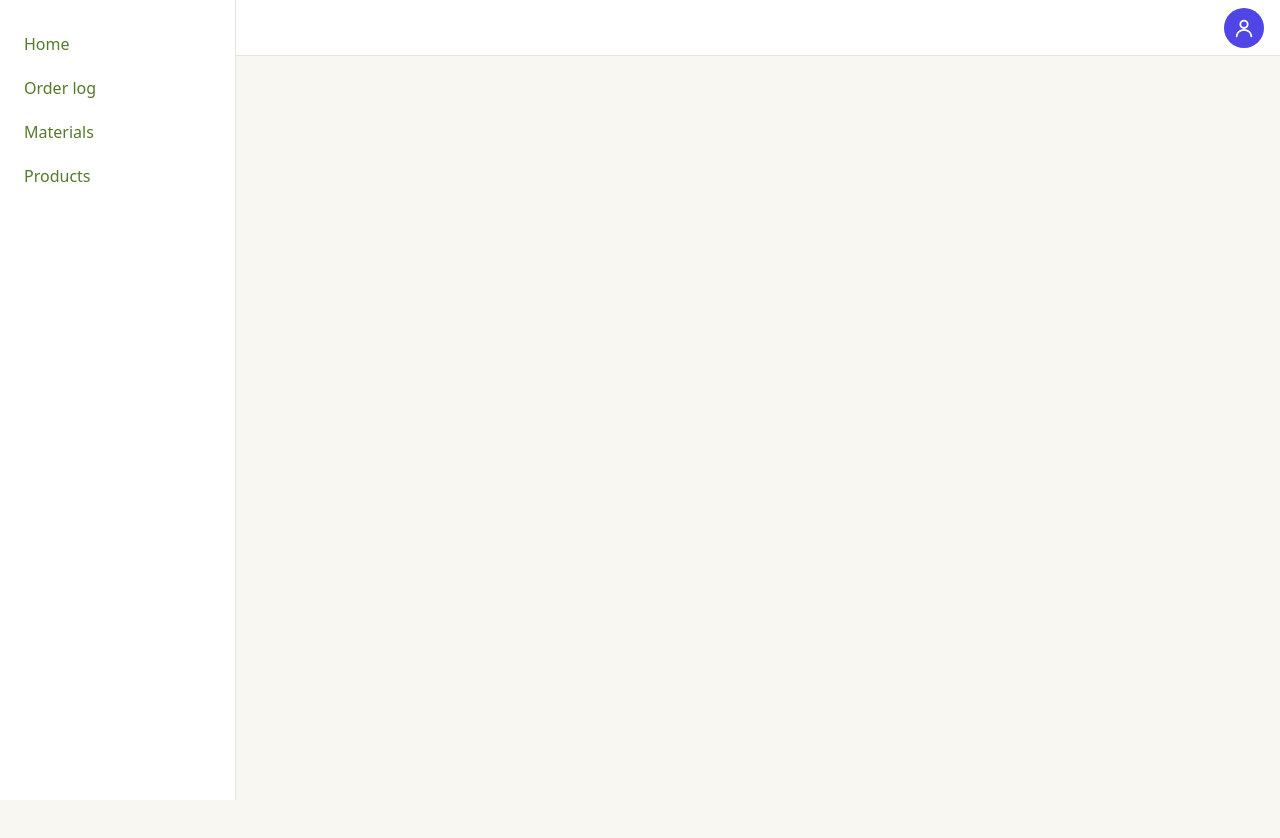
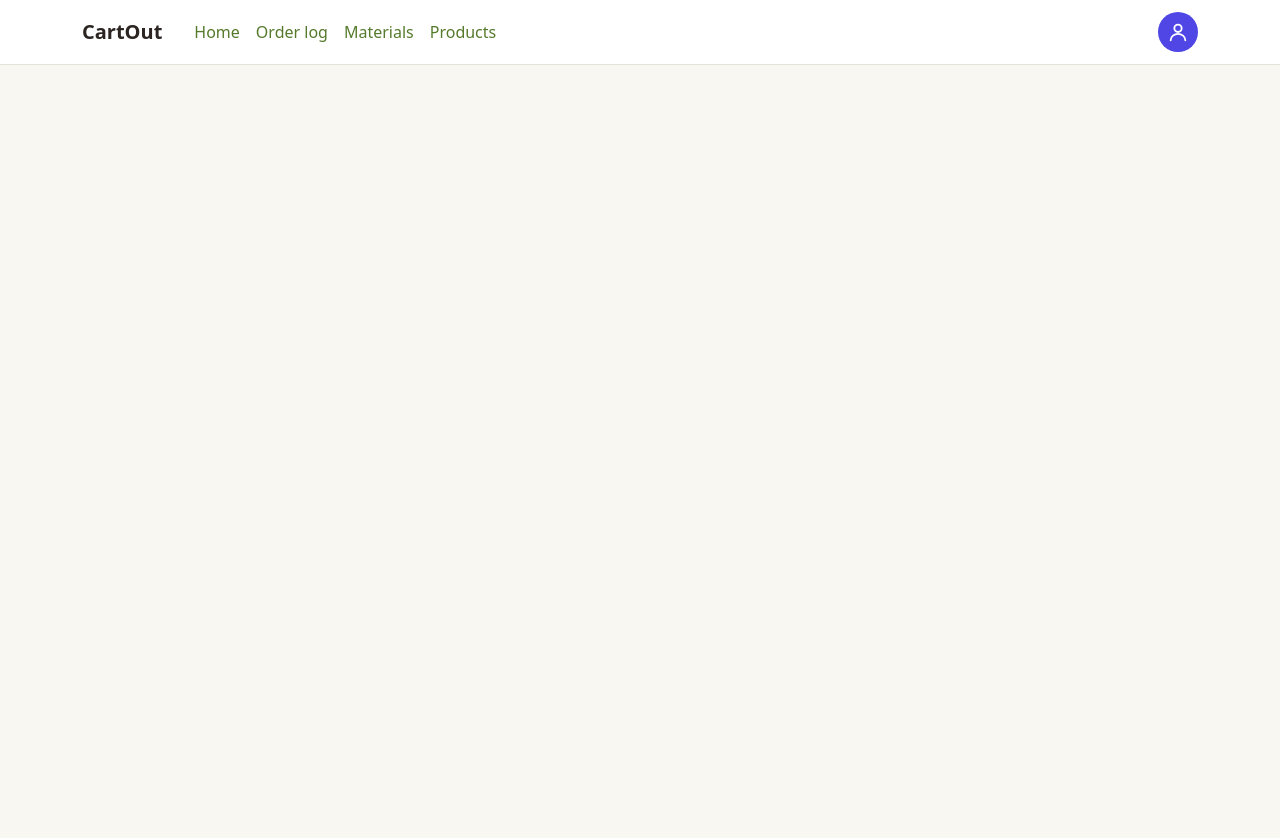
Before and after one commit to D3besh/WAD2_Project_CartOut, a Vue app in the folder client/: page / in a window 1280 px wide. Shown: the top 838 px of the page. Built offline with nearby package versions, Linux system fonts and the light colour scheme; no server answers.

Commit message:
hamburger

```diff
--- a/client/src/App.vue
+++ b/client/src/App.vue
@@ -2,7 +2,7 @@
 import { computed } from 'vue';
 import { useRoute } from 'vue-router';
 import AppNav from './components/AppNav.vue';
-import ProfileButton from './components/ProfileButton.vue';
+// import ProfileButton from './components/ProfileButton.vue';
 
 const route = useRoute();
 const showNav = computed(() => !route.meta.public);
@@ -11,11 +11,12 @@ const showNav = computed(() => !route.meta.public);
 <template>
   <div class="app-shell" :class="{ 'has-nav': showNav }">
     <AppNav v-if="showNav" />
-    <header v-if="showNav" class="app-header">
-      <ProfileButton />
-    </header>
+
     <main class="app-main" :class="{ 'app-main--bare': !showNav }">
+    <div class="container">
       <RouterView />
+      </div>
     </main>
+
   </div>
 </template>
--- a/client/src/assets/home.css
+++ b/client/src/assets/home.css
@@ -1,7 +1,7 @@
 /* CartOut — home layout and light/dark display modes.
-   No colour-palette selection rules. */
 
-/* 1. Home-page layout */
+
+/* 1. Home-page stuff */
 .home-order-wrapper {
   width: fit-content;
   max-width: 100%;
@@ -35,7 +35,7 @@
   border-radius: 8px;
 }
 
-/* 3. Light mode */
+/* colours add here */
 .light-mode {
   color-scheme: light;
   --sk-bg: #f8f7f2;
@@ -56,7 +56,6 @@
   color: #2b2420;
 }
 
-/* Light mode — cards match page background */
 .light-mode .card,
 .light-mode .sk-card {
   background-color: #f8f7f2;
@@ -100,85 +99,6 @@
   color: #3f5c1f;
 }
 
-/* 4. Dark mode */
-/* Override the fixed light-mode colours from main.css. */
-.dark-mode {
-  color-scheme: dark;
-  --sk-bg: #181818;
-  --sk-surface: #282828;
-  --sk-border: #666666;
-  --sk-text: #f5f5f5;
-  --sk-muted: #cccccc;
-  --bs-body-bg: #181818;
-  --bs-body-color: #f5f5f5;
-  --bs-secondary-color: #cccccc;
-  --bs-border-color: #666666;
-}
-
-.dark-mode body,
-.dark-mode #app,
-.dark-mode .app-main {
-  background-color: #181818;
-  color: whitesmoke;
-}
-
-.dark-mode .card,
-.dark-mode .sk-card,
-.dark-mode .list-group-item,
-.dark-mode .modal-content {
-  background-color: #282828;
-  color: whitesmoke;
-  border-color: #666666;
-}
-
-
-.dark-mode .modal-header,
-.dark-mode .modal-footer {
-  border-color: #666666;
-}
-
-.dark-mode .text-secondary,
-.dark-mode .text-muted,
-.dark-mode .text-muted-sk {
-  color: #cccccc !important;
-}
-
-.dark-mode .form-control,
-.dark-mode .form-select,
-.dark-mode .input-group-text {
-  background-color: #333333;
-  color: whitesmoke;
-  border-color: #888888;
-}
-
-.dark-mode .form-control::placeholder {
-  color: #bbbbbb;
-}
-
-.dark-mode .card-title,
-.dark-mode .card h1,
-.dark-mode .card h2,
-.dark-mode .card h3,
-.dark-mode .card h4,
-.dark-mode .card h5,
-.dark-mode .card h6 {
-  color: whitesmoke;
-}
-
-.dark-mode .btn-close {
-  filter: invert(1) grayscale(100%) brightness(200%);
-}
-
-.dark-mode .btn-outline-secondary {
-  color: #dddddd;
-  border-color: #999999;
-}
-
-.dark-mode .btn-outline-secondary:hover {
-  background-color: #555555;
-  color: white;
-}
-
 .light-mode .card {
   border-color: #c5c3bb;
 }
@@ -219,66 +139,3 @@
 .profit-chart-point {
   fill: currentColor;
 }
-
-
-/* =========================================
-   Navbar: Light and Dark Mode
-   ========================================= */
-
-/* Light mode */
-.light-mode .app-nav,
-.light-mode .app-header {
-  background-color: #ffffff;
-  border-color: #e5e4da;
-}
-
-/* Dark mode */
-.dark-mode .app-nav,
-.dark-mode .app-header {
-  background-color: #171717;
-  border-color: #404040;
-}
-
-/* Dark mode navigation links */
-.dark-mode .app-nav__link {
-  color: #d9e5c6;
-}
-
-.dark-mode .app-nav__link:hover {
-  background-color: #262626;
-}
-
-.dark-mode .app-nav__link.router-link-exact-active {
-  background-color: #3a4833;
-  color: #e5f2d7;
-}
-
-
-/* Profile dropdown: Dark mode */
-
-.dark-mode .profile-menu .dropdown {
-  background-color: #171717;
-  color: #f5f5f5;
-  border-color: #404040;
-}
-
-.dark-mode .profile-menu .dropdown-header {
-  border-color: #404040;
-}
-
-.dark-mode .profile-menu .muted {
-  color: #b8b8b8;
-}
-
-.dark-mode .profile-menu .item {
-  color: #f5f5f5;
-}
-
-.dark-mode .profile-menu .item:hover {
-  background-color: #262626;
-}
-
-.dark-mode .profile-menu .logout-dialog {
-  background-color: #262626;
-  color: #f5f5f5;
-}
--- a/client/src/assets/main.css
+++ b/client/src/assets/main.css
@@ -101,8 +101,8 @@ h1, h2, h3, .h1, .h2, .h3 { font-weight: 800; letter-spacing: -0.02em; }
   min-height: 100vh;
   padding: 1.25rem 1rem calc(var(--nav-height) + 2rem);
 }
-.app-main > * { max-width: 1120px; margin-inline: auto; }
-.app-main--bare { padding-bottom: 1.25rem; }
+/* .app-main > * { max-width: 1120px; margin-inline: auto; }
+.app-main--bare { padding-bottom: 1.25rem; } */
 
 @media (min-width: 768px) {
   .app-main { padding: 2.25rem 2.5rem 3rem calc(var(--sidebar-width) + 2.5rem); }
@@ -471,3 +471,15 @@ button.chip:hover { border-color: var(--sk-brand); }
 @media (prefers-reduced-motion: reduce) {
   *, *::before, *::after { animation: none !important; transition: none !important; }
 }
+
+@media (max-width: 991.98px) {
+  .app-nav .container-fluid,
+  .app-nav .container {
+    flex-wrap: wrap;
+  }
+
+  .app-nav .navbar-collapse {
+    flex-basis: 100%;
+    width: 100%;
+  }
+}
--- a/client/src/components/AppNav.vue
+++ b/client/src/components/AppNav.vue
@@ -1,4 +1,6 @@
 <script setup>
+import { ref } from 'vue'
+import ProfileButton from './ProfileButton.vue'
 // Main navigation: a bottom tab bar on mobile, a sidebar on desktop.
 // Same links in both, so users learn one set of names.
 const links = [
@@ -7,60 +9,114 @@ const links = [
   { to: '/materials', label: 'Materials' },
   { to: '/products', label: 'Products' },
 ];
+
+// Hamburger
+const hamBurger = ref(false)
+
+//close hamburger
+function closeHamburger() {
+  hamBurger.value = false
+}
 </script>
 
 <template>
-  <nav class="app-nav" aria-label="Main">
+  <nav
+    class="app-nav navbar navbar-expand-lg"
+    aria-label="Main navigation"
+  >
+    <div class="container">
+
+      <!-- CartOut brand: shown at lg and above -->
       <RouterLink
+        to="/"
+        class="navbar-brand d-none d-lg-block me-lg-4"
+        @click="closeHamburger"
+      >
+        CartOut
+      </RouterLink>
+
+      <!-- Hamburger: Bootstrap hides it at lg and above -->
+      <button
+        class="navbar-toggler order-0"
+        type="button"
+        aria-controls="navbarNav"
+        :aria-expanded="hamBurger"
+        aria-label="Toggle navigation"
+        @click="hamBurger = !hamBurger"
+      >
+        <span class="navbar-toggler-icon"></span>
+      </button>
+
+      <!-- One navigation menu for all screen sizes -->
+      <div
+        id="navbarNav"
+        class="collapse navbar-collapse order-2 order-lg-1"
+        :class="{ show: hamBurger }"
+      >
+        <ul class="navbar-nav me-auto mb-0">
+          <li
             v-for="link in links"
             :key="link.to"
+            class="nav-item"
+          >
+            <RouterLink
               :to="link.to"
-      class="app-nav__link"
-      :data-testid="`nav-${link.label.toLowerCase().replace(' ', '-')}`"
+              class="nav-link app-nav__link"
+              :data-testid="`nav-${link.label.toLowerCase().replaceAll(' ', '-')}`"
+              @click="closeHamburger"
             >
-      <!-- TODO: add icons -->
               {{ link.label }}
             </RouterLink>
+          </li>
+        </ul>
+      </div>
+
+      <!-- Profile on the right at all screen sizes -->
+      <div class="ms-auto order-1 order-lg-2">
+        <ProfileButton />
+      </div>
+
+    </div>
   </nav>
 </template>
 
 <style scoped>
 .app-nav {
-  position: fixed;
-  bottom: 0;
-  left: 0;
-  right: 0;
-  height: var(--nav-height);
-  display: flex;
-  justify-content: space-around;
-  align-items: center;
-  background: #fff;
-  border-top: 1px solid #ddd;
-  z-index: 10;
+  width: 100%;
+  background-color: var(--sk-surface);
+  border-bottom: 1px solid var(--sk-border);
+  position: relative;
+  z-index: 20;
+  padding: 0.75rem 0;
+}
+
+.navbar-brand {
+  font-weight: 700;
+  color: var(--sk-text);
 }
 
 .app-nav__link {
+  border-radius: 8px;
+  padding: 0.5rem 0.85rem;
+  color: var(--sk-brand);
   text-decoration: none;
-  padding: 0.5rem;
+}
+
+.app-nav__link:hover {
+  background-color: var(--sk-brand-soft);
+  color: var(--sk-brand-dark);
 }
 
 .app-nav__link.router-link-exact-active {
+  background-color: var(--sk-brand-soft);
+  color: var(--sk-brand-dark);
   font-weight: 700;
 }
 
-@media (min-width: 768px) {
-  .app-nav {
-    top: 0;
-    right: auto;
-    width: var(--sidebar-width);
-    height: 100vh;
-    flex-direction: column;
-    justify-content: flex-start;
-    align-items: stretch;
-    gap: 0.25rem;
-    padding: 1.5rem 1rem;
-    border-top: none;
-    border-right: 1px solid #ddd;
+/* Ensure collapse occupies a full row below lg */
+@media (max-width: 991.98px) {
+  .navbar-collapse {
+    flex-basis: 100%;
   }
 }
 </style>
--- a/client/src/components/ProfileButton.vue
+++ b/client/src/components/ProfileButton.vue
@@ -9,26 +9,6 @@ const router = useRouter()
 const open = ref(false)
 const root = ref(null)
 const user = ref(null)
-
-//light dark toggle
-const isDarkMode = ref(
-  localStorage.getItem('cartoutMode') === 'dark'
-)
-
-function toggleTheme() {
-  isDarkMode.value = !isDarkMode.value
-
-  const mode = isDarkMode.value ? 'dark' : 'light'
-
-  document.documentElement.classList.remove(
-    'light-mode',
-    'dark-mode'
-  )
-
-  document.documentElement.classList.add(mode + '-mode')
-
-  localStorage.setItem('cartoutMode', mode)
-}
 
 
 // logout confirm dialog state
@@ -127,26 +107,6 @@ onBeforeUnmount(() => {
 
         <RouterLink to="/profile" class="item" role="menuitem">View profile</RouterLink>
         <RouterLink to="/profile/edit" class="item" role="menuitem">Edit profile</RouterLink>
-        <div class="theme-setting d-flex align-items-center justify-content-between">
-          <div>
-            <div>App theme</div>
-            <small class="muted">
-              {{ isDarkMode ? 'Dark mode' : 'Light mode' }}
-            </small>
-          </div>
-
-          <div class="form-check form-switch mb-0">
-            <input
-              id="profile-theme-switch"
-              class="form-check-input"
-              type="checkbox"
-              role="switch"
-              aria-label="Dark mode"
-              :checked="isDarkMode"
-              @change="toggleTheme"
-            />
-          </div>
-        </div>
         <button type="button" class="item" role="menuitem" @click="askLogout">Log out</button>
       </div>
     </Transition>
@@ -328,9 +288,4 @@ onBeforeUnmount(() => {
   opacity: 0;
 }
 
-.theme-setting {
-  padding: 0.65rem 1rem;
-  border-top: 1px solid var(--sk-border);
-  border-bottom: 1px solid var(--sk-border);
-}
 </style>
--- a/client/src/main.js
+++ b/client/src/main.js
@@ -6,17 +6,4 @@ import router from './router';
 import './assets/home.css';
 
 
-const savedMode =
-  localStorage.getItem('cartoutMode') === 'dark'
-    ? 'dark'
-    : 'light'
-
-document.documentElement.classList.remove(
-  'light-mode',
-  'dark-mode'
-)
-
-document.documentElement.classList.add(savedMode + '-mode')
-
-
 createApp(App).use(router).mount('#app');
```
Lines whose indentation alone changed are shown as unchanged.
